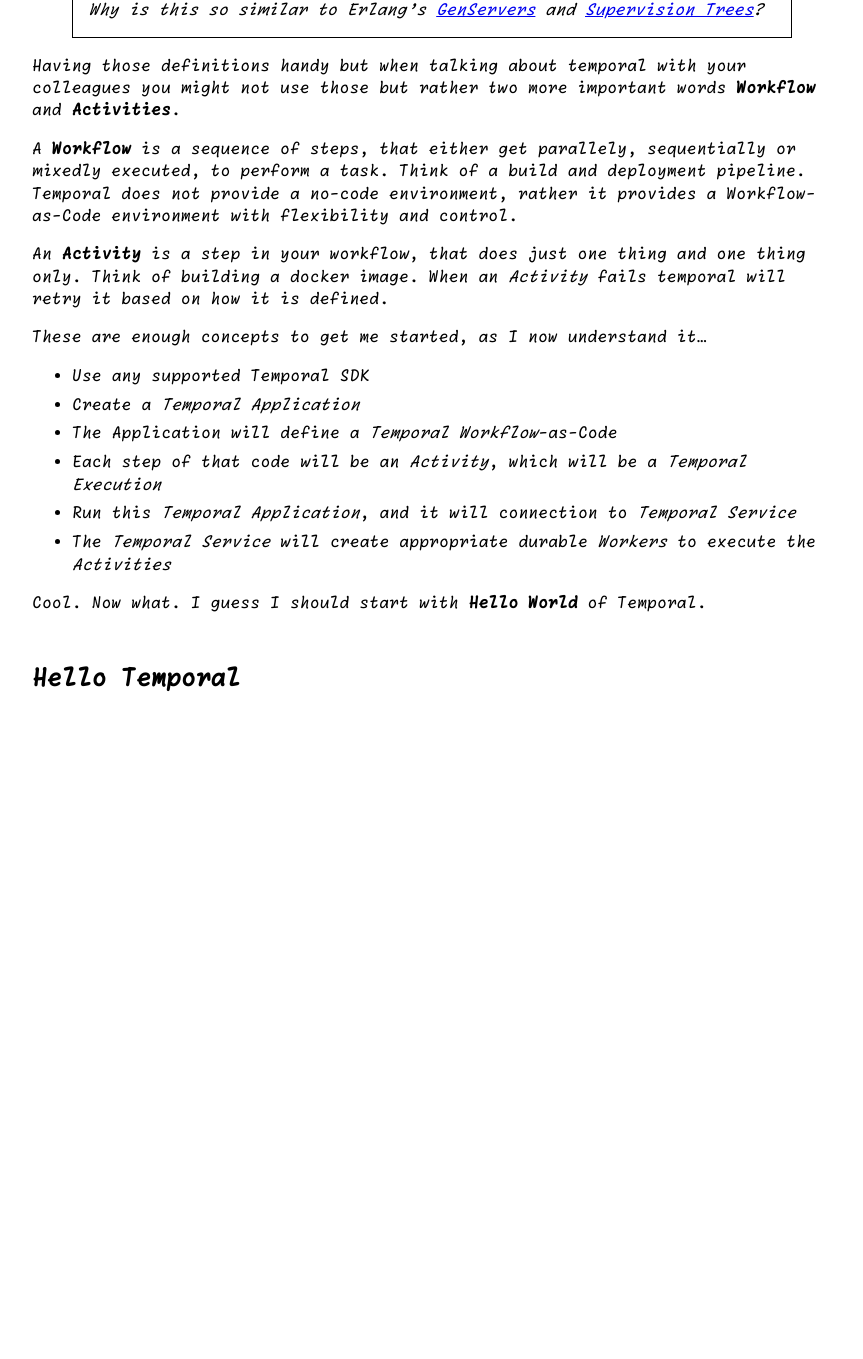
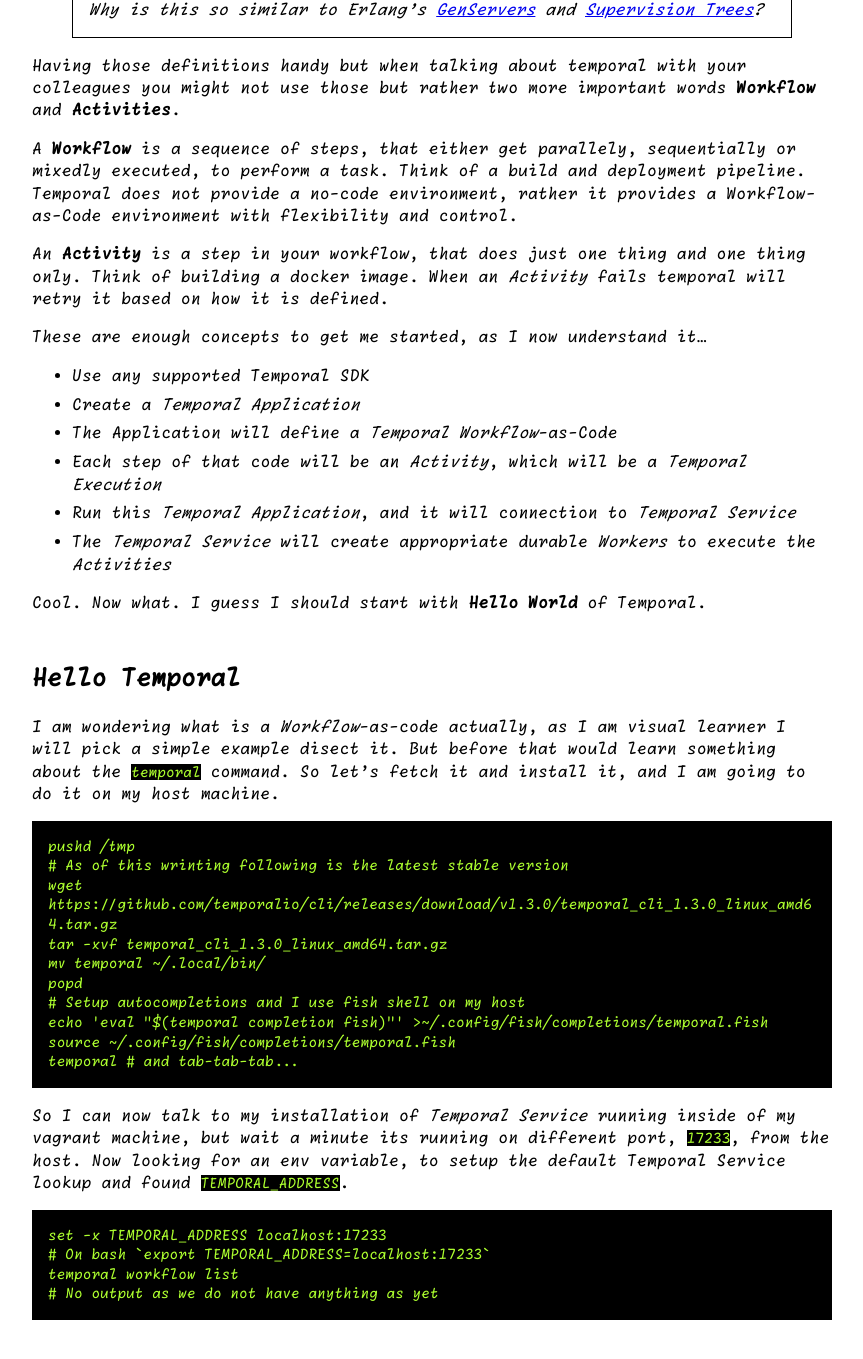
Before and after one commit to samof76/samof76.github.io, a Jekyll site: the page built from _posts/2025-04-14-temporal-getting-it-to-work.md, in a window 1280 px wide and 1400 px high, scrolled down 2688 px. Shown: the top 1359 px of the window, without its empty margins (208-1071 px from the left). Built offline with Jekyll 4.4.1, drawn with Linux system fonts in a browser that asks for light colours; before the commit the page ends 3467 px from its top, so only the background shows below that.

Commit message:
WIP: Add temporal CLI installation

````diff
--- a/_posts/2025-04-14-temporal-getting-it-to-work.md
+++ b/_posts/2025-04-14-temporal-getting-it-to-work.md
@@ -108,3 +108,27 @@
 Cool. Now what. I guess I should start with **Hello World** of Temporal.
 
 ## Hello Temporal
+
+I am wondering  what is a _Workflow_-as-code actually, as I am visual learner I will pick a simple example disect it. But before that would learn something about the `temporal` command. So let's fetch it and install it, and I am going to do it on my host machine.
+
+```bash
+pushd /tmp
+# As of this wrinting following is the latest stable version
+wget https://github.com/temporalio/cli/releases/download/v1.3.0/temporal_cli_1.3.0_linux_amd64.tar.gz
+tar -xvf temporal_cli_1.3.0_linux_amd64.tar.gz
+mv temporal ~/.local/bin/
+popd
+# Setup autocompletions and I use fish shell on my host
+echo 'eval "$(temporal completion fish)"' >~/.config/fish/completions/temporal.fish
+source ~/.config/fish/completions/temporal.fish
+temporal # and tab-tab-tab...
+```
+
+So I can now talk to my installation of _Temporal Service_ running inside of my vagrant machine, but wait a minute its running on different port, `17233`, from the host. Now looking for an env variable, to setup the default Temporal Service lookup and found `TEMPORAL_ADDRESS`.
+
+```bash
+set -x TEMPORAL_ADDRESS localhost:17233
+# On bash `export TEMPORAL_ADDRESS=localhost:17233`
+temporal workflow list
+# No output as we do not have anything as yet
+```
````
